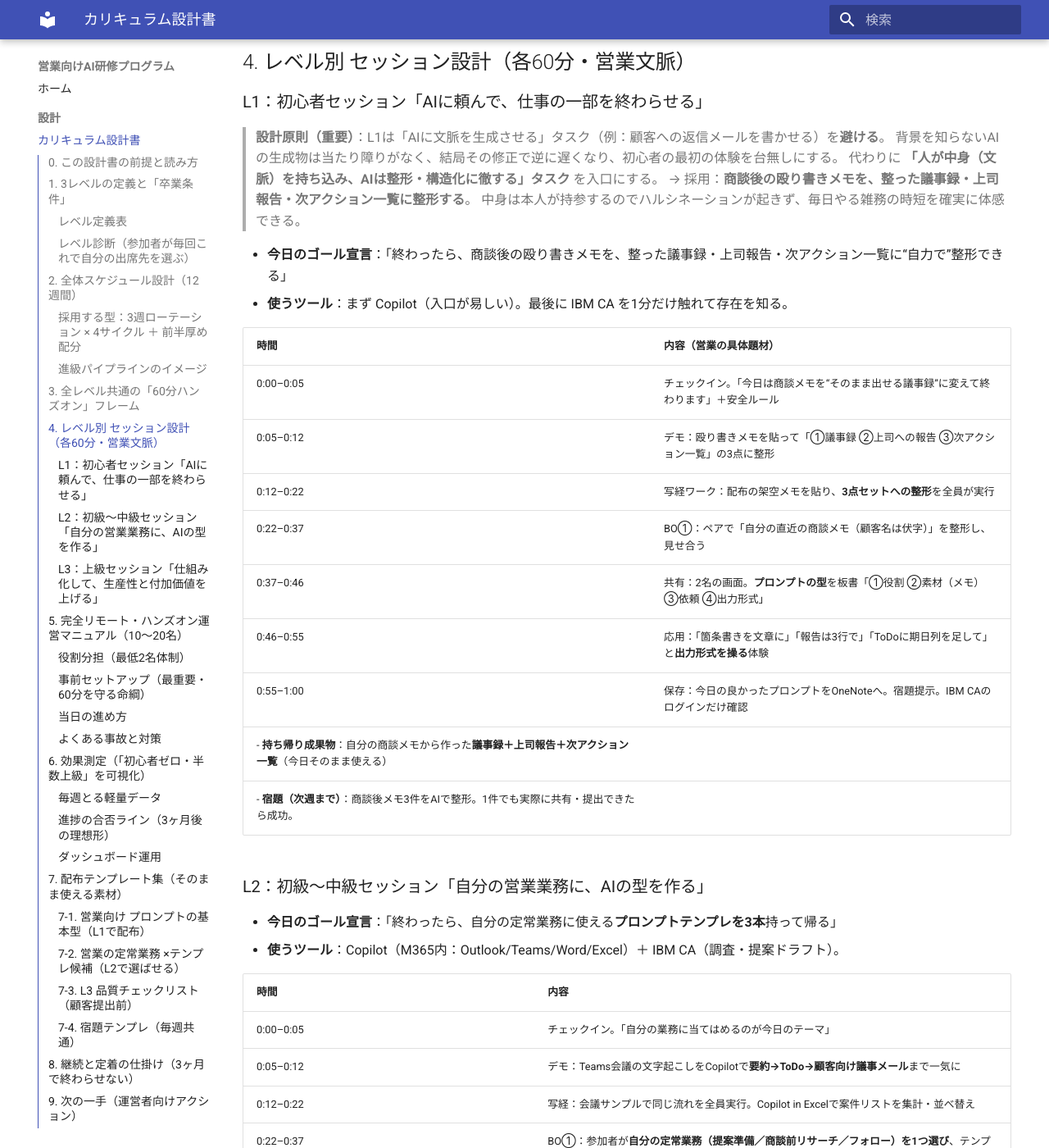
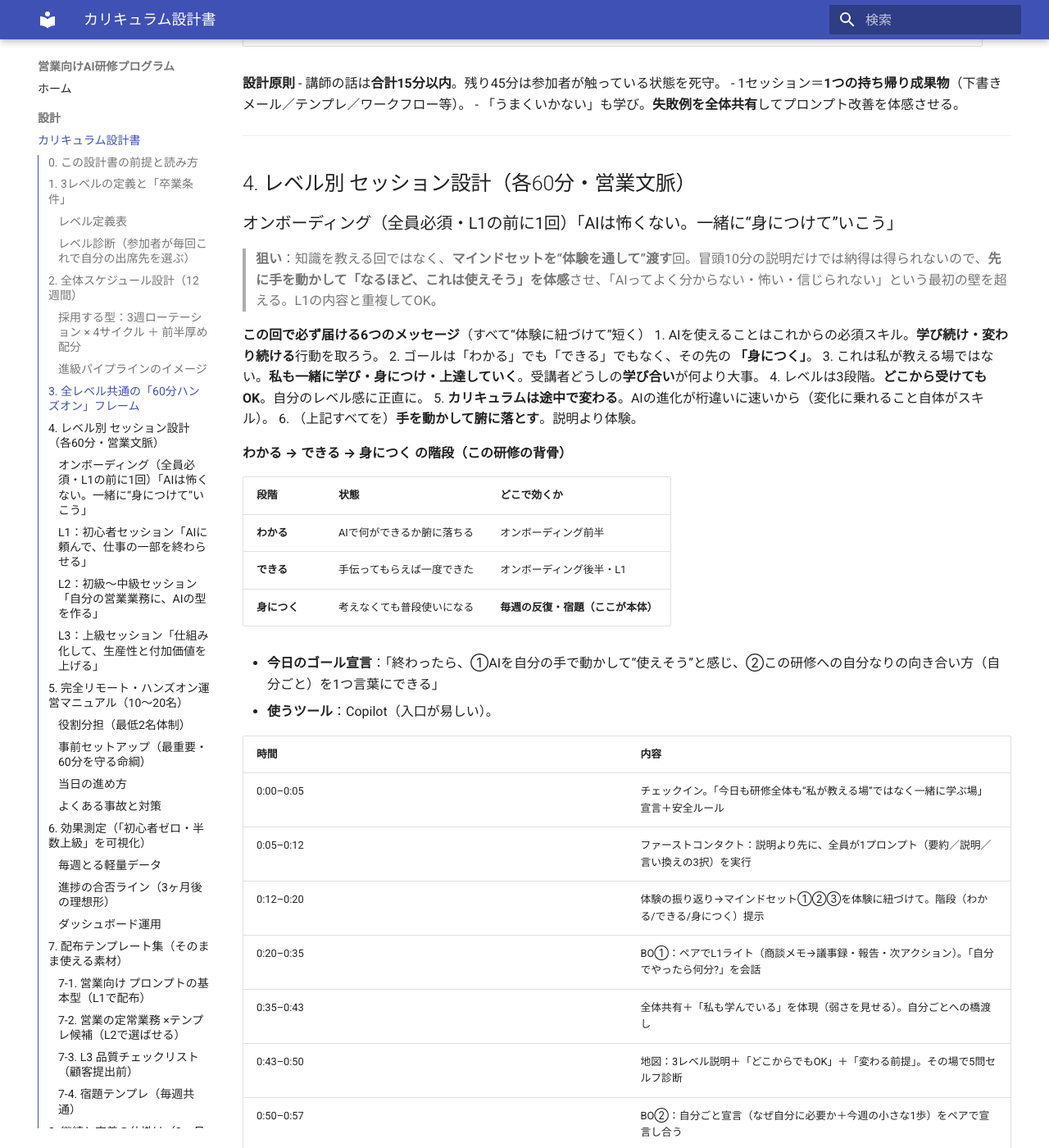
Before and after one commit to horiken1977/ai-education, an MkDocs documentation site: the page built from docs/design/curriculum.md, in a window 1280 px wide and 1400 px high, scrolled down 3361 px. Shown: the whole window at 82% size. Built offline with MkDocs 1.6.1 and Material for MkDocs 9.7.7, drawn with Linux system fonts in a browser that asks for light colours; some of the changed text lies outside the part shown.

Commit message:
feat: L1の前に全員必須のオンボーディング回を追加
- 台本 docs/scripts/onboarding.md（マインドセット6メッセージを体験で渡す60分・BO2回）
- カリキュラム設計書にオンボーディング節・スケジュール・パイプライン図を反映
- ナビ/台本ガイド/トップにオンボーディングを入口として追加

Co-Authored-By: Claude Opus 4.8 <noreply@anthropic.com>

````diff
--- a/docs/design/curriculum.md
+++ b/docs/design/curriculum.md
@@ -55,9 +55,11 @@
 
 3ヶ月＝約12回。1週1セッションなので、3レベルを回すローテーションを基本骨格にします。
 ただし「初心者を早期に消す」ため **前半は L1/L2 を厚く、後半は L2/L3 を厚く** 配分します。
+なお、**全員はまず「オンボーディング」を1回受講**してからレベル別に入ります（新規参加者向けに各サイクルの初回で繰り返し開催）。
 
 | 月 | 週 | 開催レベル | 狙い |
 |---|---|---|---|
+| **入口** | 各サイクル初回 | **オンボーディング（全員必須）** | マインドセット形成＋「使えそう」の初体験で最初の壁（怖い・分からない）を超える |
 | **1ヶ月目** | W1 | **L1** | 全員に入口を。最大母数を初体験させる |
 | | W2 | **L1**（再）or L2 | 初回欠席者の救済＋早い人をL2へ |
 | | W3 | **L2** | 「自分の業務に当てる」へ移行開始 |
@@ -76,7 +78,10 @@
 ### 進級パイプラインのイメージ
 
 ```
-新規 ──▶ L1（初体験・自力で1タスク完了）
+新規 ──▶ オンボーディング（全員必須・マインドセット＋壁超え）
+          │
+          ▼
+        L1（初体験・自力で1タスク完了）
           │  宿題：今週、業務で3回使う
           ▼
         L2（自分の業務に型を作る・テンプレ3本）
@@ -112,6 +117,43 @@
 ---
 
 ## 4. レベル別 セッション設計（各60分・営業文脈）
+
+### オンボーディング（全員必須・L1の前に1回）「AIは怖くない。一緒に“身につけて”いこう」
+
+> **狙い**：知識を教える回ではなく、**マインドセットを“体験を通して”渡す**回。冒頭10分の説明だけでは納得は得られないので、**先に手を動かして「なるほど、これは使えそう」を体感**させ、「AIってよく分からない・怖い・信じられない」という最初の壁を超える。L1の内容と重複してOK。
+
+**この回で必ず届ける6つのメッセージ**（すべて“体験に紐づけて”短く）
+1. AIを使えることはこれからの必須スキル。**学び続け・変わり続ける**行動を取ろう。
+2. ゴールは「わかる」でも「できる」でもなく、その先の **「身につく」**。
+3. これは私が教える場ではない。**私も一緒に学び・身につけ・上達していく**。受講者どうしの**学び合い**が何より大事。
+4. レベルは3段階。**どこから受けてもOK**。自分のレベル感に正直に。
+5. **カリキュラムは途中で変わる**。AIの進化が桁違いに速いから（変化に乗れること自体がスキル）。
+6. （上記すべてを）**手を動かして腑に落とす**。説明より体験。
+
+**わかる → できる → 身につく の階段（この研修の背骨）**
+
+| 段階 | 状態 | どこで効くか |
+|---|---|---|
+| **わかる** | AIで何ができるか腑に落ちる | オンボーディング前半 |
+| **できる** | 手伝ってもらえば一度できた | オンボーディング後半・L1 |
+| **身につく** | 考えなくても普段使いになる | **毎週の反復・宿題（ここが本体）** |
+
+- **今日のゴール宣言**：「終わったら、①AIを自分の手で動かして“使えそう”と感じ、②この研修への自分なりの向き合い方（自分ごと）を1つ言葉にできる」
+- **使うツール**：Copilot（入口が易しい）。
+
+| 時間 | 内容 |
+|---|---|
+| 0:00–0:05 | チェックイン。「今日も研修全体も“私が教える場”ではなく一緒に学ぶ場」宣言＋安全ルール |
+| 0:05–0:12 | ファーストコンタクト：説明より先に、全員が1プロンプト（要約／説明／言い換えの3択）を実行 |
+| 0:12–0:20 | 体験の振り返り→マインドセット①②③を体験に紐づけて。階段（わかる/できる/身につく）提示 |
+| 0:20–0:35 | BO①：ペアでL1ライト（商談メモ→議事録・報告・次アクション）。「自分でやったら何分?」を会話 |
+| 0:35–0:43 | 全体共有＋「私も学んでいる」を体現（弱さを見せる）。自分ごとへの橋渡し |
+| 0:43–0:50 | 地図：3レベル説明＋「どこからでもOK」＋「変わる前提」。その場で5問セルフ診断 |
+| 0:50–0:57 | BO②：自分ごと宣言（なぜ自分に必要か＋今週の小さな1歩）をペアで宣言し合う |
+| 0:57–1:00 | クローズ：階段を再掲。宿題（今週1回使う＋次回は自分のレベルへ） |
+- **持ち帰り成果物**：①AIで作った成果（整形済みメモ等）／②「自分ごと宣言」（なぜ＋今週の1歩）
+- **宿題（次週まで）**：今週、業務で1回でいいのでAIを使う。次回は自分のレベルの回に出席。
+- **詳細台本**：[オンボーディング台本](../scripts/onboarding.md)
 
 ### L1：初心者セッション「AIに頼んで、仕事の一部を終わらせる」
 
--- a/mkdocs.yml
+++ b/mkdocs.yml
@@ -34,6 +34,7 @@ nav:
       - GitHub運用設計: design/github-ops.md
   - 講師台本:
       - 台本ガイド（共通）: scripts/index.md
+      - オンボーディング（全員必須）: scripts/onboarding.md
       - L1 初心者: scripts/l1.md
       - L2 初級〜中級: scripts/l2.md
       - L3 上級: scripts/l3.md
````
Also changed, not shown: docs/index.md (+4 -1 lines), docs/scripts/index.md (+1 -1 lines), docs/scripts/onboarding.md (added, +134 -0 lines).
